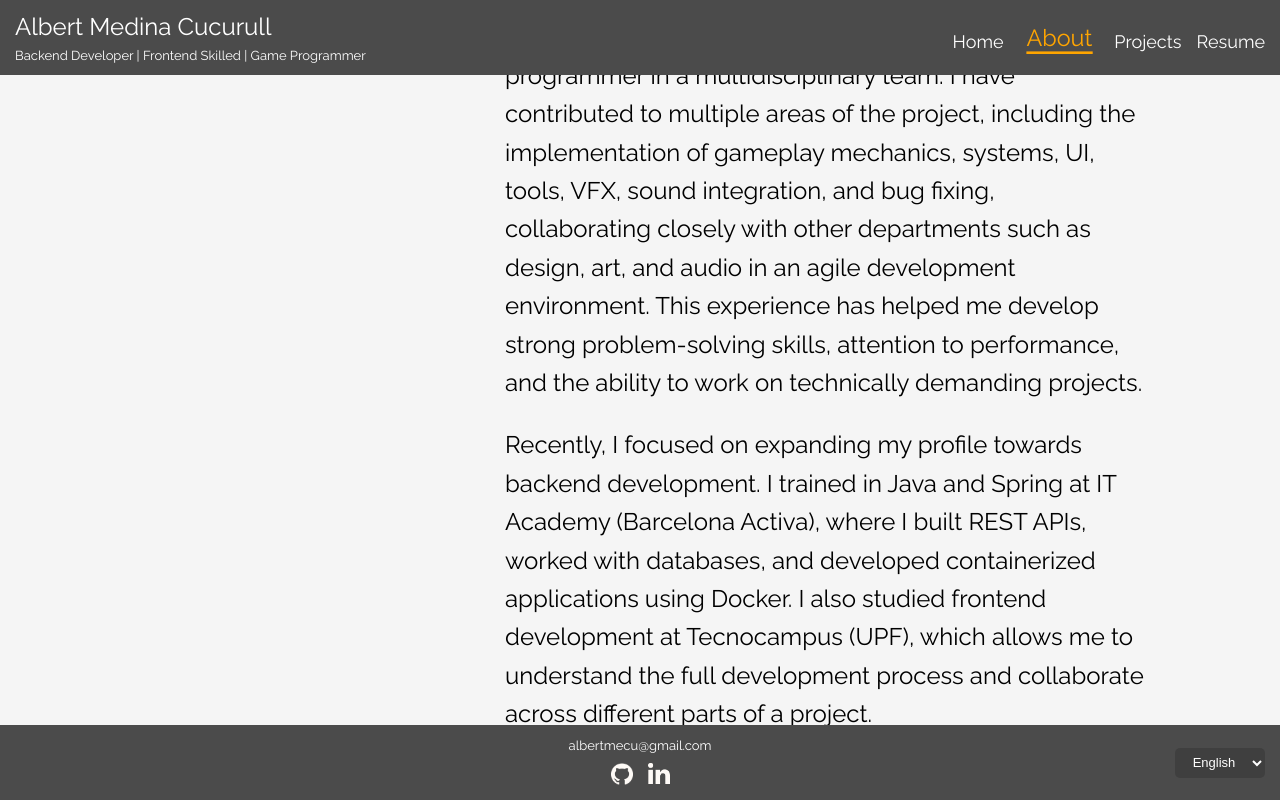
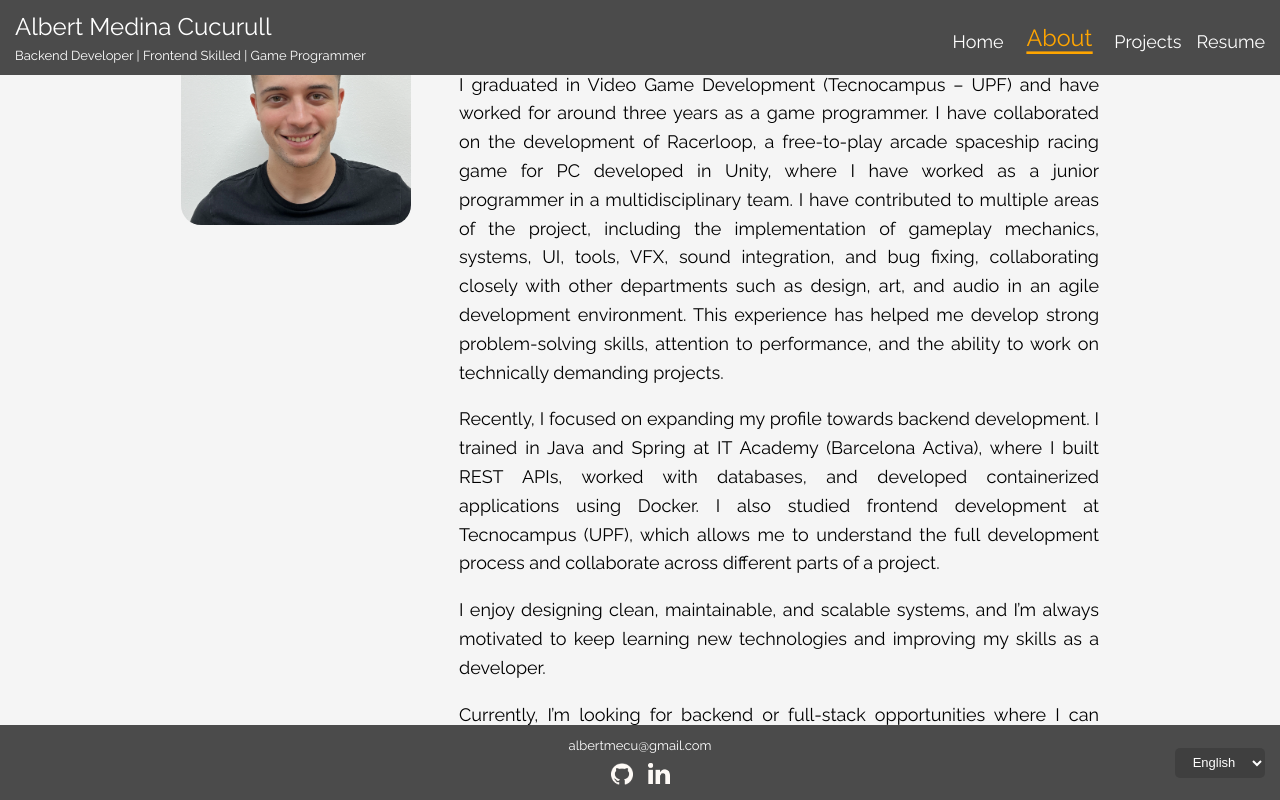
Before and after one commit to AlbertMedina/portfolio-web, a React (Vite) app: page /portfolio-web/about in a window 1280 px wide. Shown: the top 800 px of the page. Built offline with nearby package versions, Linux system fonts and the light colour scheme.

Commit message:
feat: home / about / resume pages resize

```diff
--- a/src/routes/About.module.css
+++ b/src/routes/About.module.css
@@ -11,20 +11,21 @@
 .content {
   display: flex;
   justify-content: center;
-  gap: 60px;
+  gap: 48px;
 }
 
 .picture {
-  border-radius: 30px;
-  width: 310px;
-  height: 310px;
+  border-radius: 20px;
+  width: 230px;
+  height: 230px;
   object-fit: cover;
 }
 
 .text {
   max-width: 50%;
-  font-size: x-large;
+  font-size: large;
   line-height: 1.6;
+  text-align: justify;
 }
 
 .text p {
--- a/src/routes/Home.css
+++ b/src/routes/Home.css
@@ -7,15 +7,15 @@
   display: flex;
   flex-direction: column;
   align-items: center;
-  gap: 5px;
+  gap: 2px;
 }
 
 .home .name {
-  font-size: 80px;
+  font-size: 60px;
   margin: 0;
 }
 
 .home .headline {
-  font-size: 26px;
+  font-size: 20px;
   margin: 0;
 }
--- a/src/routes/Resume.module.css
+++ b/src/routes/Resume.module.css
@@ -8,13 +8,12 @@
 }
 
 .content {
-  margin-top: 30px;
   display: grid;
   grid-template-columns: 1fr 1fr;
-  gap: 40px 120px;
+  gap: 30px 90px;
   max-width: 80%;
   text-align: justify;
-  font-size: x-large;
+  font-size: large;
   line-height: 1.6;
 }
 
@@ -27,7 +26,7 @@
 }
 
 .title {
-  font-size: xx-large;
+  font-size: x-large;
   font-weight: bold;
   text-transform: uppercase;
 }
```
